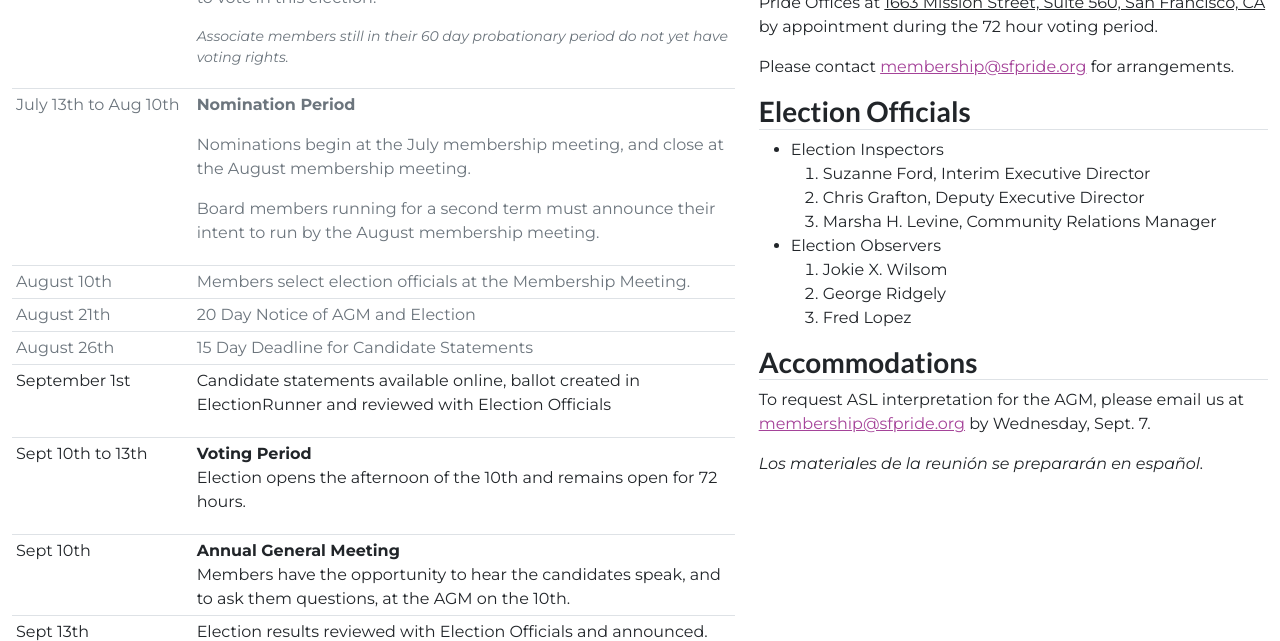
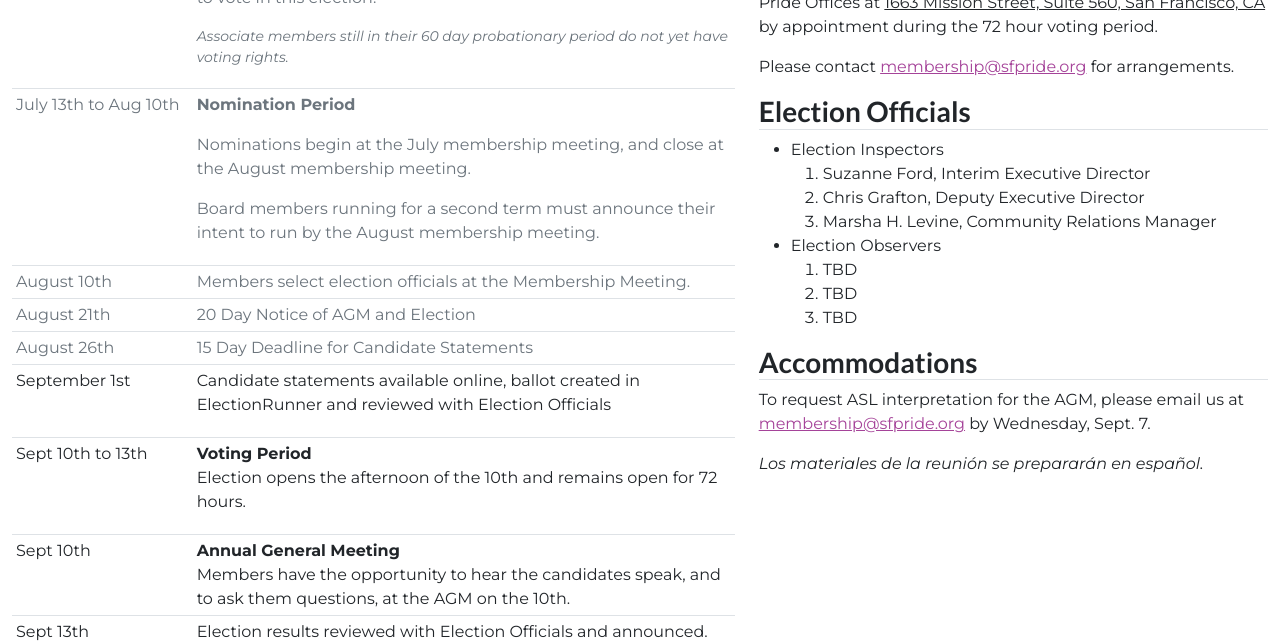
Before and after one commit to sfpride/members, a Jekyll site: the page built from election/index.html, in a window 1280 px wide and 900 px high, scrolled down 1562 px, cut to the strip 0-641 px from the top of the window. Built offline with Jekyll 4.4.1, drawn with Linux system fonts in a browser that asks for light colours.

Commit message:
confirming election observers

```diff
--- a/election/index.html
+++ b/election/index.html
@@ -207,9 +207,9 @@ image: https://cdn.sfpride.org/tmp/2022-Board-Nominations.png
                         </li>
                         <li>Election Observers
                             <ol>
-                                <li>Jokie X. Wilsom</li>
-                                <li>George Ridgely</li>
-                                <li>Fred Lopez</li>
+                                <li>TBD</li>
+                                <li>TBD</li>
+                                <li>TBD</li>
                             </ol>
                         </li>
                     </ul>
```
